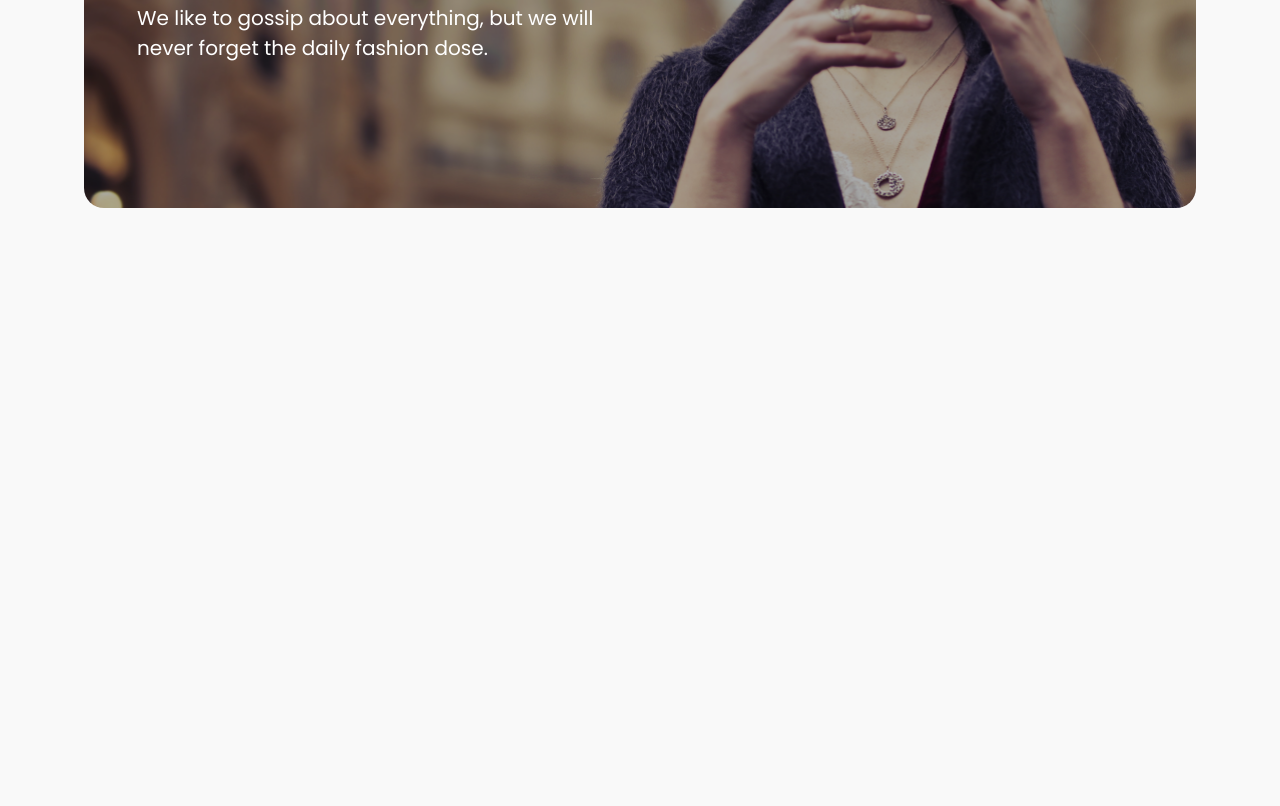
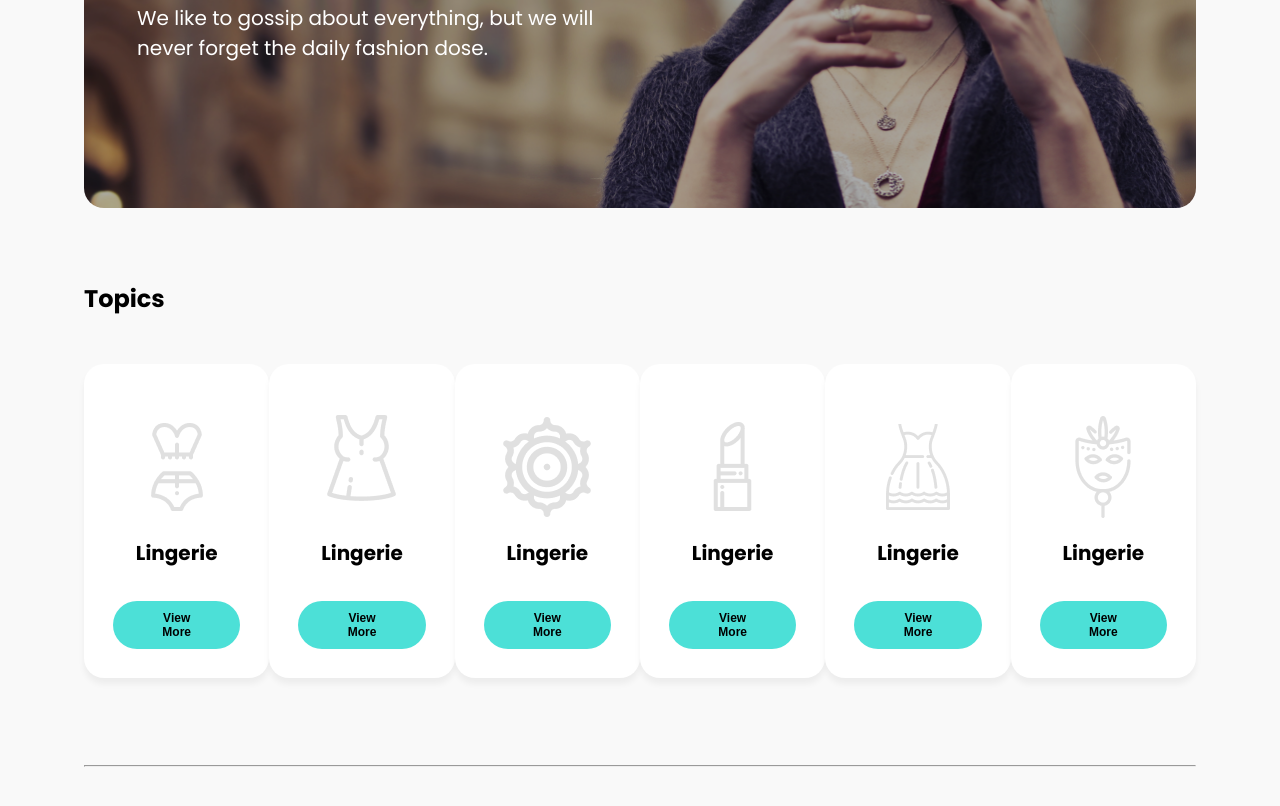
Before and after one commit to Gega-Jikuridze/LuxVentus, a plain HTML site: page index.html in a window 1280 px wide. Shown: the part 492-1298 px from the top of the page. Before the commit the page ends 800 px from the top, so only its background shows below. Drawn offline with nearby package versions, Linux system fonts and the light colour scheme.

Commit message:
Topics card

```diff
--- a/index.html
+++ b/index.html
@@ -47,5 +47,70 @@
 
 
 
+    <!-- topics  -->
+
+    <section>
+        <div class="topics-section container">
+            <div class="topics-title">
+                <h1>Topics</h1>
+            </div>
+
+            <div class="topics-cards">
+                <div class="topic-card">
+                    <div class="topic-card-image">
+                        <img src="./assets/card1.png" alt="photo">
+                    </div>
+                    <h1>Lingerie</h1>
+                    <button>View More</button>
+                </div>
+
+                <div class="topic-card">
+                    <div class="topic-card-image">
+                        <img src="./assets/card2.png" alt="photo">
+                    </div>
+                    <h1>Lingerie</h1>
+                    <button>View More</button>
+                </div>
+
+                <div class="topic-card">
+                    <div class="topic-card-image">
+                        <img src="./assets/card3.png" alt="photo">
+                    </div>
+                    <h1>Lingerie</h1>
+                    <button>View More</button>
+                </div>
+
+                <div class="topic-card">
+                    <div class="topic-card-image">
+                        <img src="./assets/card4.png" alt="photo">
+                    </div>
+                    <h1>Lingerie</h1>
+                    <button>View More</button>
+                </div>
+
+                <div class="topic-card">
+                    <div class="topic-card-image">
+                        <img src="./assets/card5.png" alt="photo">
+                    </div>
+                    <h1>Lingerie</h1>
+                    <button>View More</button>
+                </div>
+
+                <div class="topic-card">
+                    <div class="topic-card-image">
+                        <img src="./assets/card6.png" alt="photo">
+                    </div>
+                    <h1>Lingerie</h1>
+                    <button>View More</button>
+                </div>
+            </div>
+        </div>
+    </section>
+
+
+    <div class="lane container">
+        <hr class="line">
+    </div>
+
 </body>
 </html>
--- a/style.css
+++ b/style.css
@@ -130,3 +130,82 @@ body{
     color: white;
     max-width: 495px;
 }
+
+
+
+
+
+/* topics  */
+
+.topics-section{
+    padding: 0 84px;
+    margin-bottom: 87px;
+    display: flex;
+    flex-direction: column;
+    gap: 48px;
+}
+
+
+
+.topic-card{
+    background-color: white;
+    border-radius: 20px;
+    box-shadow: 0px 6px 6px 0px #0000000D;
+    width: max-content;
+    padding: 51px 29px 29px 29px;
+    display: flex;
+    flex-direction: column;
+    align-items: center;
+    cursor: pointer;
+    transition: .3s;
+}
+
+.topic-card:hover{
+    transform: translateY(-10px);
+}
+
+    .topic-card-image{
+        width: 103px;
+        height: 103px;
+        display: flex;
+        align-items: center;
+        justify-content: center;
+        margin-bottom: 20px;
+    }
+
+
+.topic-card h1{
+    font-size: 20px;
+    font-weight: 700;
+    color: black;
+    margin-bottom: 33px;
+}
+
+.topics-cards{
+    display: flex;
+    justify-content: space-between;
+}
+
+.topic-card button {
+    font-size: 12px;
+    font-weight: 700;
+    background-color: #4CE0D7;
+    border: none;
+    padding: 10px 40px;
+    border-radius: 40px;
+    cursor: pointer;
+    transition: .3s;
+}
+
+
+.topic-card:hover  button{
+    box-shadow: 3px 3px 3px black;
+    color: #4CE0D7;
+    background-color: white;
+}
+
+
+.lane{
+    margin-bottom: 52px;
+    padding: 0 84px;
+}
```
